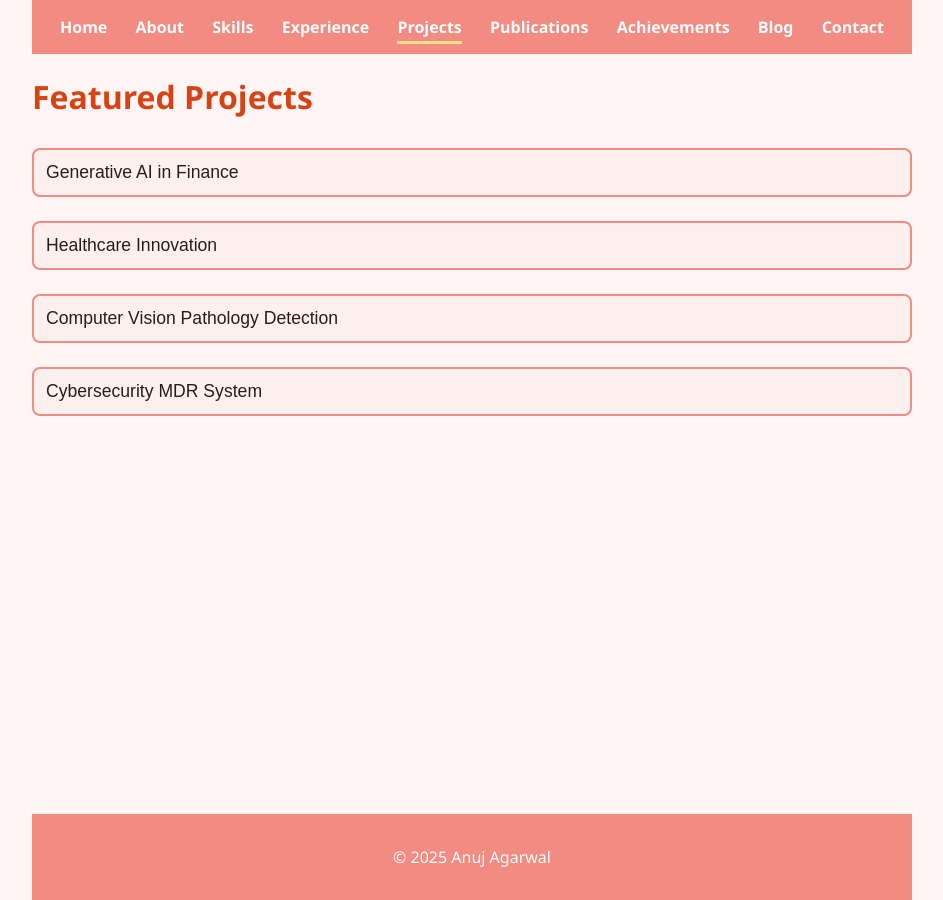
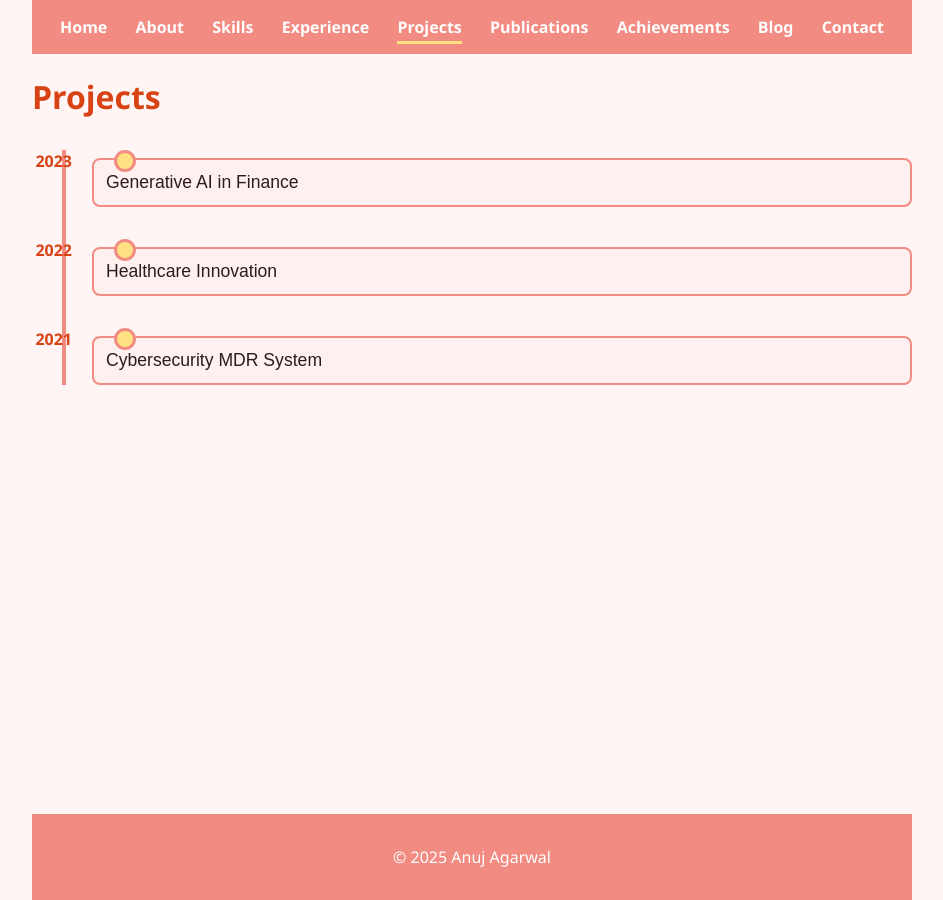
Before and after one commit to anuj-agarwal/anuj-agarwal.github.io, a Jekyll site: the page built from projects.md, in a window 1280 px wide. Shown: the whole page, without its empty margins (168-1111 px from the left). Built offline with Jekyll 4.4.1, drawn with Linux system fonts in a browser that asks for light colours; part of the change alters nothing that is shown.

Commit message:
Update projects.md

```diff
--- a/projects.md
+++ b/projects.md
@@ -4,44 +4,43 @@ title: "Projects"
 permalink: /projects/
 ---
 
-# Featured Projects
+# Projects
 
-<!-- Project 1 -->
-<button class="collapsible">Generative AI in Finance</button>
-<div class="content-collapsible">
-  <p>LangChain-based Math Accuracy Checker to improve audit workflows and reduce manual review by 70%. Integrated with LangGraph for enhanced validation.</p>
+<div class="timeline">
+
+<div class="timeline-entry">
+  <div class="timeline-date">2023</div>
+  <button class="collapsible">Generative AI in Finance</button>
+  <div class="content-collapsible">
+    <p>LangChain-based Math Accuracy Checker transforming audit workflows. Supports RAG pipelines, vector databases, and ensures precise calculations for financial data.</p>
+  </div>
 </div>
 
-<!-- Project 2 -->
-<button class="collapsible">Healthcare Innovation</button>
-<div class="content-collapsible">
-  <p>Patent-pending CT clustering algorithm optimizing imaging protocols. Built conditional GANs to generate realistic synthetic CT images for low-data scenarios.</p>
+<div class="timeline-entry">
+  <div class="timeline-date">2022</div>
+  <button class="collapsible">Healthcare Innovation</button>
+  <div class="content-collapsible">
+    <p>Patent-pending CT clustering algorithm optimizing imaging protocols. Integrated GANs for synthetic image generation and YOLO models for pathology detection.</p>
+  </div>
 </div>
 
-<!-- Project 3 -->
-<button class="collapsible">Computer Vision Pathology Detection</button>
-<div class="content-collapsible">
-  <p>YOLO-based pathology detection model achieving 95% diagnostic accuracy. Used in hospitals to improve early detection efficiency.</p>
+<div class="timeline-entry">
+  <div class="timeline-date">2021</div>
+  <button class="collapsible">Cybersecurity MDR System</button>
+  <div class="content-collapsible">
+    <p>AI-powered Managed Detection & Response platform predicting advanced cyber threats. Multi-model framework ensures high accuracy and low false positives.</p>
+  </div>
 </div>
 
-<!-- Project 4 -->
-<button class="collapsible">Cybersecurity MDR System</button>
-<div class="content-collapsible">
-  <p>AI-powered Managed Detection & Response system predicting advanced threats with 95% accuracy. Integrated multi-model framework for real-time threat intelligence.</p>
 </div>
 
-<!-- Collapsible JS -->
 <script>
-  const collapsibles = document.querySelectorAll(".collapsible");
-  collapsibles.forEach(c => {
-    c.addEventListener("click", function() {
-      this.classList.toggle("active-collapsible");
-      const content = this.nextElementSibling;
-      if(content.style.display === "block") {
-        content.style.display = "none";
-      } else {
-        content.style.display = "block";
-      }
-    });
+var coll = document.getElementsByClassName("collapsible");
+for (var i = 0; i < coll.length; i++) {
+  coll[i].addEventListener("click", function() {
+    this.classList.toggle("active-collapsible");
+    var content = this.nextElementSibling;
+    content.style.display = (content.style.display === "block") ? "none" : "block";
   });
+}
 </script>
```
